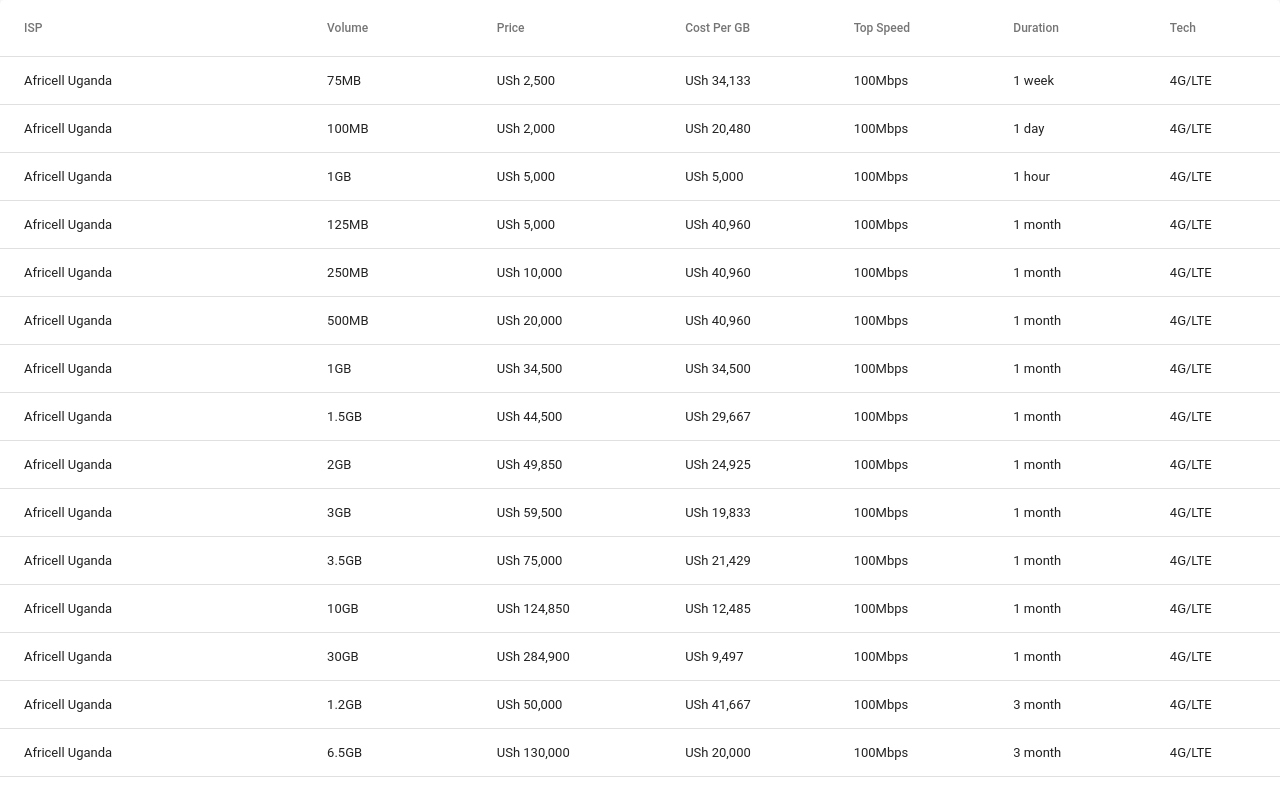
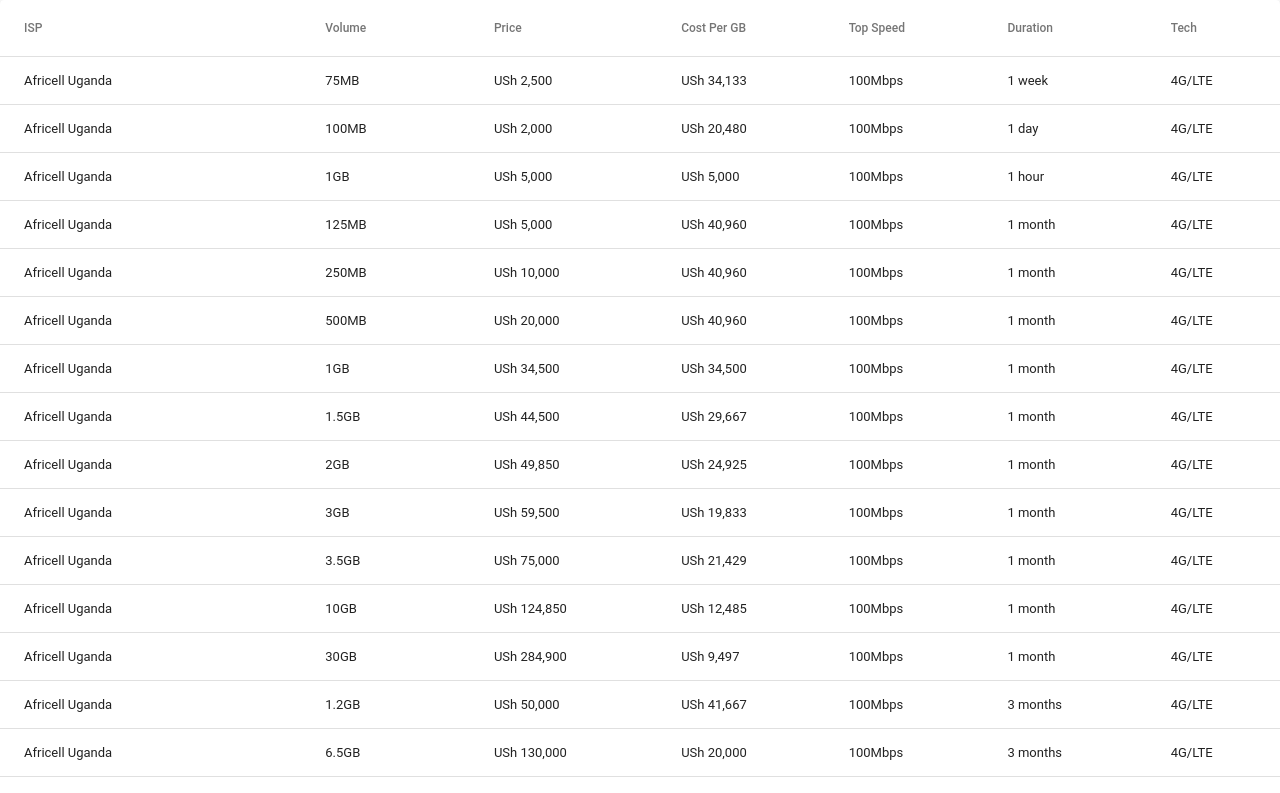
Before and after one commit to nyabongo/internets, a React (Create React App) app: page / in a window 1280 px wide. Shown: the top 793 px of the page. Built offline with nearby package versions, Linux system fonts and the light colour scheme.

Commit message:
adds basic pluralization for duration

```diff
--- a/src/components/dataplans/dataplan/index.js
+++ b/src/components/dataplans/dataplan/index.js
@@ -21,7 +21,7 @@
     <TableCell component="div"><Price value={{ price, priceCurrency: 'UGX' }} /></TableCell>
     <TableCell component="div"><Price value={{ price: pricepergigabyte, priceCurrency: 'UGX' }} /></TableCell>
     <TableCell component="div">{`${maxSpeed}Mbps`}</TableCell>
-    <TableCell component="div">{`${serviceDuration} ${durationUnit}`}</TableCell>
+    <TableCell component="div">{`${serviceDuration} ${durationUnit}${serviceDuration > 1 ? 's' : ''}`}</TableCell>
     <TableCell component="div">{technology}</TableCell>
   </TableRow>
 );
--- a/src/components/dataplans/dataplan/test.js
+++ b/src/components/dataplans/dataplan/test.js
@@ -65,6 +65,11 @@
     it('should show the duration in the sixth column', () => {
       expect(cells.at(5).text()).toEqual(`${plan.serviceDuration} ${plan.durationUnit}`);
     });
+    it('should pluralize the duration where appropriate', () => {
+      wrapper.setProps({ plan: { ...plan, serviceDuration: 3 } });
+      cells = wrapper.find(TableCell);
+      expect(cells.at(5).text()).toEqual(`${wrapper.prop('plan').serviceDuration} ${plan.durationUnit}s`);
+    });
     it('should show the isp tech in the seventh row', () => {
       expect(cells.at(6).text()).toEqual(plan.technology);
     });
```
